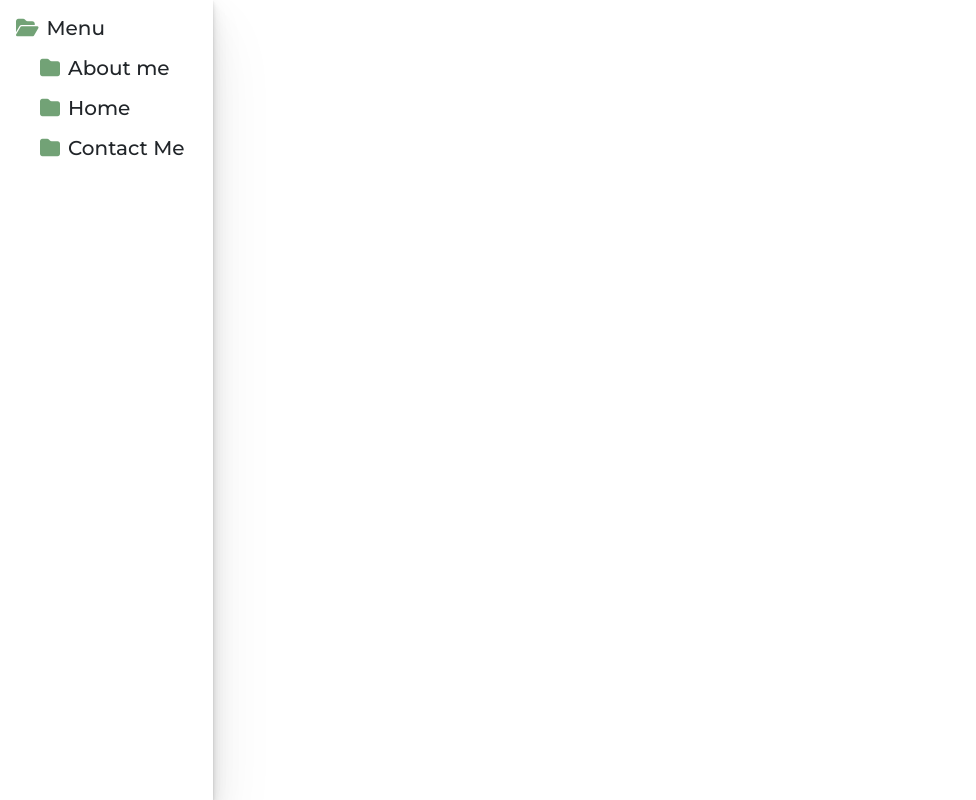
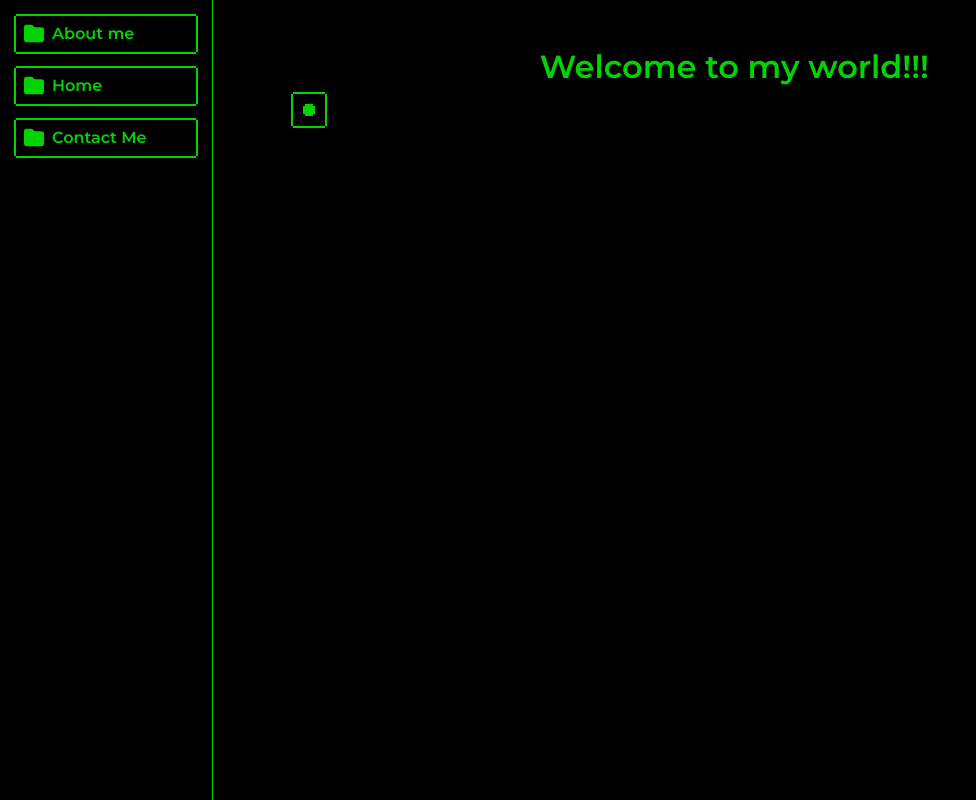
Before and after one commit to tyr-mi/tyr-mi.github.io, a plain HTML site: page index.html in a window 1280 px wide. Shown: the whole page, without its empty margins (0-976 px from the left). Drawn offline with nearby package versions, Linux system fonts and the light colour scheme.

Commit message:
Design modification

```diff
--- a/app.css
+++ b/app.css
@@ -6,6 +6,7 @@
     --mantis: #86CD82;
     --forset-green: #72A276;
     --dim-grey: #666B6A;
+    --neon: rgb(2, 212, 2);
 }
 
 html, body {
@@ -17,15 +18,50 @@ html, body {
 }
 
 .menu-container {
-    box-shadow: rgba(0, 0, 0, 0.07) 0px 1px 2px, rgba(0, 0, 0, 0.07) 0px 2px 4px, rgba(0, 0, 0, 0.07) 0px 4px 8px, rgba(0, 0, 0, 0.07) 0px 8px 16px, rgba(0, 0, 0, 0.07) 0px 16px 32px, rgba(0, 0, 0, 0.07) 0px 32px 64px;
+    color: var(--neon);
+    background-color: black;
+    border-right: solid 0.10rem var(--neon);
 }
 
 .icon {
     cursor: pointer;
-    color: var(--forset-green);
+    color: var(--neon);
 
 }
 
 .cursor-pointer {
     cursor: pointer;
 }
+
+.main-page {
+    background-color: black;
+    color: var(--neon);
+}
+
+.d-hidden {
+    visibility: hidden;
+}
+
+.pixelated {
+    box-shadow:   -2px 0 0 0 var(--neon),
+    2px 0 0 0 var(--neon),
+    0 -2px 0 0 var(--neon),
+    0 2px 0 0 var(--neon);
+}
+
+.eye {
+    height: 2rem;
+    width: 2rem;
+    margin-left: 5rem;
+}
+
+.eye-center {
+    background-color: var(--neon);
+    height: 0.5rem;
+    width: 0.5rem;
+}
+
+.menu-item:hover {
+    background-color: var(--neon);
+    color: black;
+}
--- a/index.html
+++ b/index.html
@@ -11,28 +11,29 @@
         <link rel="preconnect" href="https://fonts.googleapis.com">
         <link rel="preconnect" href="https://fonts.gstatic.com" crossorigin>
         <link href="https://fonts.googleapis.com/css2?family=Montserrat:ital,wght@0,400;0,500;0,600;1,300&display=swap" rel="stylesheet">
-        <!-- <script src="index.js"></script> -->
+        <script src="index.js"></script>
     </head>
     <body>
-        <section class="w-100 h-100">
-            <div class="col-2 h-100 p-3 pe-0 menu-container">
-                <div class="d-flex flex-row">
-                    <i class="fa-solid fa-folder-open me-2 d-flex align-items-center fs-5 icon"></i>
-                    <h5 class="m-0">Menu</h5>
+        <section class="w-100 h-100 d-flex flex-row">
+            <div class="col-2 h-100 p-3  menu-container d-flex flex-column gap-3">
+                <div class="d-flex flex-row cursor-pointer pixelated w-100 p-2 menu-item">
+                    <i class="fa-solid fa-folder me-2 d-flex align-items-center fs-5 icon"></i>
+                    <h6 class="m-0"><b>About me</b></h6>
                 </div>
-                <div class="ps-4 mt-3 d-flex flex-column gap-3">
-                    <div class="d-flex flex-row cursor-pointer">
-                        <i class="fa-solid fa-folder me-2 d-flex align-items-center fs-5 icon"></i>
-                        <h5 class="m-0">About me</h5>
-                    </div>
-                    <div class="d-flex flex-row cursor-pointer">
-                        <i class="fa-solid fa-folder me-2 d-flex align-items-center fs-5 icon"></i>
-                        <h5 class="m-0">Home</h5>
-                    </div>
-                    <div class="d-flex flex-row cursor-pointer">
-                        <i class="fa-solid fa-folder me-2 d-flex align-items-center fs-5 icon"></i>
-                        <h5 class="m-0">Contact Me</h5>
-                    </div>
+                <div class="d-flex flex-row cursor-pointer pixelated w-100 p-2 menu-item">
+                    <i class="fa-solid fa-folder me-2 d-flex align-items-center fs-5 icon"></i>
+                    <h6 class="m-0"><b>Home</b></h6>
+                </div>
+                <div class="d-flex flex-row cursor-pointer pixelated w-100 p-2 menu-item">
+                    <i class="fa-solid fa-folder me-2 d-flex align-items-center fs-5 icon"></i>
+                    <h6 class="m-0"><b>Contact Me</b></h6>
+                </div>
+
+            </div>
+            <div class="main-page col-10 py-5">
+                <h2 class="text-center welcome" id="welcome-text"><b>Welcome to my world!!!</b> <span id="indicator">_</span></h2>
+                <div class="pixelated eye d-flex flex-column align-items-center justify-content-center">
+                    <div class="pixelated eye-center"></div>
                 </div>
             </div>
         </section>
--- /dev/null
+++ b/index.js
@@ -0,0 +1,11 @@
+const addIndicator = () => {
+    var indicatorClasses = document.getElementById('indicator').classList
+
+    if (indicatorClasses.contains('d-hidden')) {
+        indicatorClasses.remove('d-hidden')
+    } else {
+        indicatorClasses.add('d-hidden')
+    }
+}
+
+setInterval(addIndicator, 1000)
```
